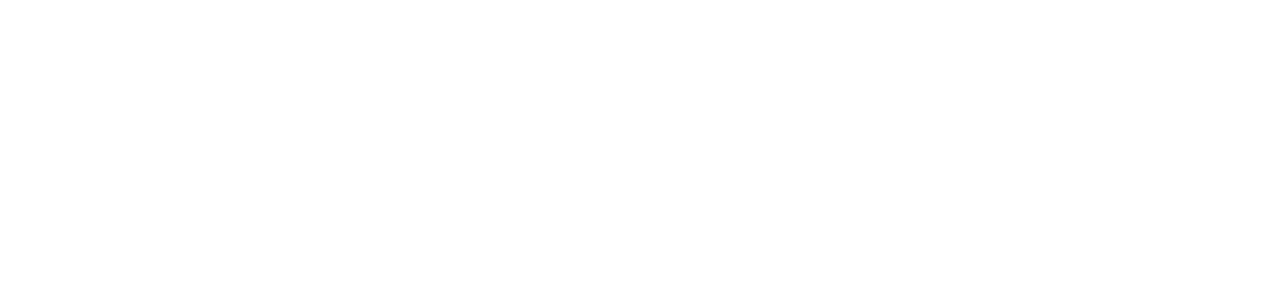
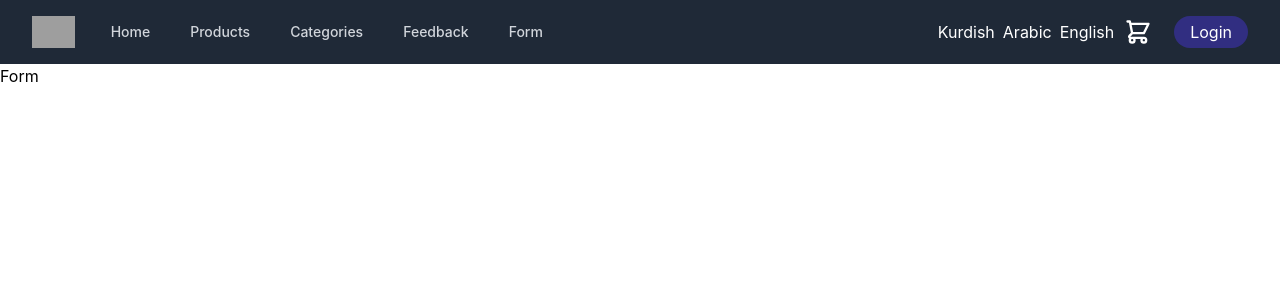
Before and after one commit to Chawa1/Commerce-app, a React (Create React App) app: page /form in a window 1280 px wide. Before the commit this address had no page. Shown: the top 300 px of the page. Built offline with nearby package versions, Linux system fonts and the light colour scheme; grey boxes are pictures that could not be loaded.

Commit message:
add form page

```diff
--- a/package.json
+++ b/package.json
@@ -10,6 +10,7 @@
     "@testing-library/react": "^13.4.0",
     "@testing-library/user-event": "^14.4.3",
     "axios": "^0.27.2",
+    "formik": "^2.2.9",
     "i18next": "^21.9.1",
     "react": "^18.2.0",
     "react-dom": "^18.2.0",
--- a/src/App.js
+++ b/src/App.js
@@ -19,6 +19,7 @@ import { useDispatch } from 'react-redux';
 import {updateCart} from './app/slices/cartSlice';
 
 import Feedback from './pages/Feedback';
+import Form from './pages/Form';
 
 
 
@@ -47,6 +48,7 @@ useEffect(() => {
 <Route path="categories" element={<Categories />}/>
 <Route path="products/:id" element={<Product />}/>  {/* to crate dynamic api for each single product */}
 <Route path="feedback" element={<Feedback />}/>
+<Route path="form" element={<Form />}/>
 
 </Routes>
     </div>
--- a/src/components/Navbar.js
+++ b/src/components/Navbar.js
@@ -27,6 +27,7 @@ export default function Navbar() {
     { name: 'Products', href: '/Products', current: false },
     { name: 'Categories', href: '/Categories', current: false },
     { name: 'Feedback', href: '/Feedback', current: false },
+    { name: 'Form', href: '/Form', current: false },
 
   //]
   ]);
--- a/src/pages/Form.js
+++ b/src/pages/Form.js
@@ -4,6 +4,8 @@ import Layout from '../layouts/MainLayout';
 export default function Form() {
   return (
     <Layout>
+
+      Form
     </Layout>
   );
 }
```
Also changed, not shown: 2 other files (tests, documents, lock files or other folders).
